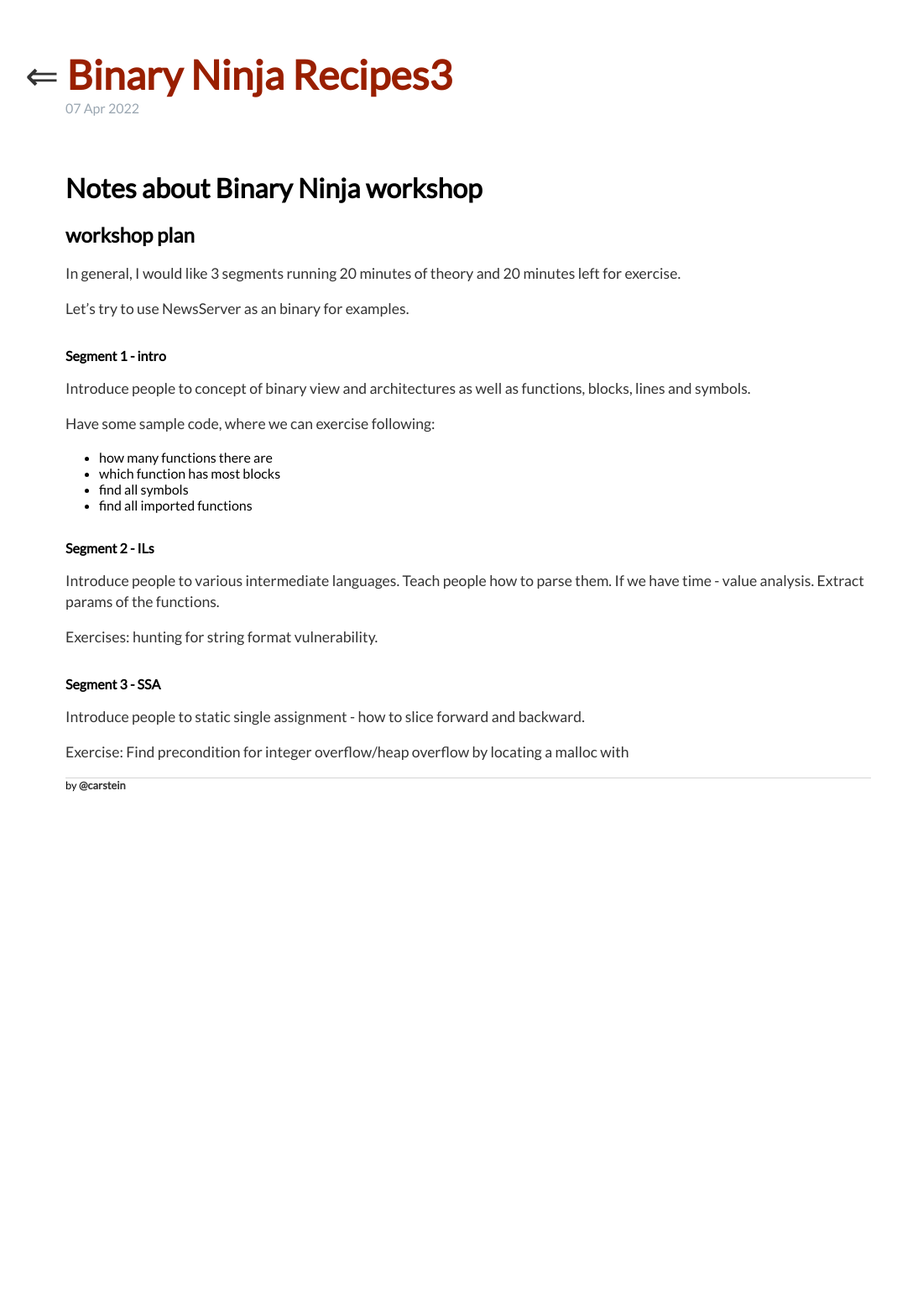
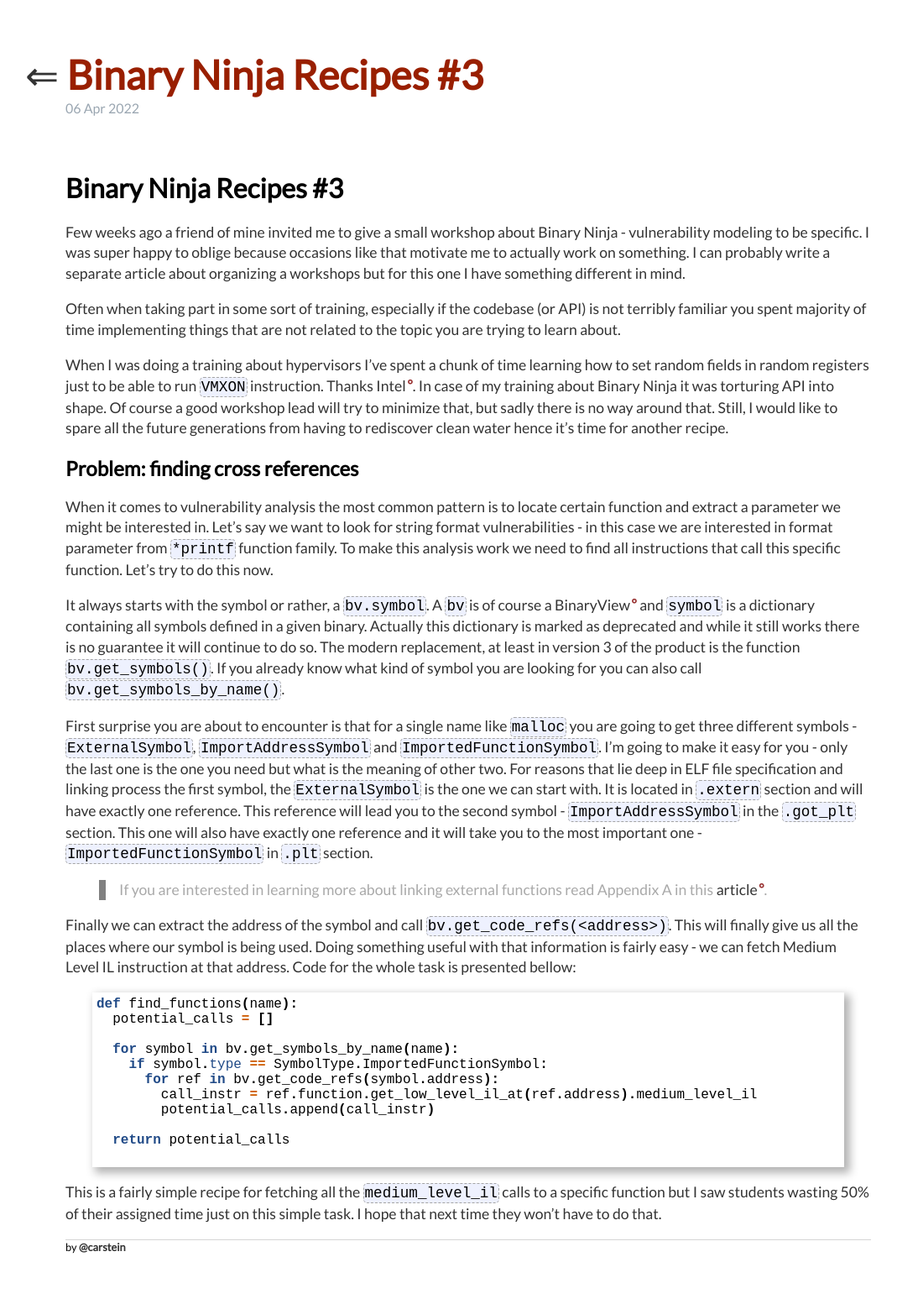
Before and after one commit to carstein/carstein.github.io, a Jekyll site: the page built from _posts/2022-04-7-binary-ninja-recipes3.md, in a window 1280 px wide. Shown: the whole page at 84% size, without its empty margins (82-1151 px from the left). Built offline with Jekyll 4.4.1, drawn with Linux system fonts in a browser that asks for light colours; our own code applies the rules of GitHub Pages for plain Markdown files; a style sheet for code colours, icons or effects is not loaded; before the commit the page ends 1003 px from its top, so only the background shows below that.

Commit message:
Binary Ninja recipe #3 - proper file

````diff
--- a/_posts/2022-04-7-binary-ninja-recipes3.md
+++ b/_posts/2022-04-7-binary-ninja-recipes3.md
@@ -1,31 +1,41 @@
-# Notes about Binary Ninja workshop
+---
+layout: post
+title: "Binary Ninja Recipes #3"
+date: 2022-04-06
+---
 
-## workshop plan
+# Binary Ninja Recipes #3
 
-In general, I would like 3 segments running 20 minutes of theory and 20 minutes left for exercise.
+Few weeks ago a friend of mine invited me to give a small workshop about Binary Ninja - vulnerability modeling to be specific. I was super happy to oblige because occasions like that motivate me to actually work on something. I can probably write a separate article about organizing a workshops but for this one I have something different in mind.
 
-Let's try to use NewsServer as an binary for examples.
+Often when taking part in some sort of training, especially if the codebase (or API) is not terribly familiar you spent majority of time implementing things that are not related to the topic you are trying to learn about.
 
-### Segment 1 - intro
+When I was doing a training about hypervisors I've spent a chunk of time learning how to set random fields in random registers just to be able to run `VMXON` instruction. Thanks [Intel](https://www.felixcloutier.com/x86/vmxon). In case of my training about Binary Ninja it was torturing API into shape. Of course a good workshop lead will try to minimize that, but sadly there is no way around that. Still, I would like to spare all the future generations from having to rediscover clean water hence it's time for another recipe.
 
-Introduce people to concept of binary view and architectures as well as functions, blocks, lines and symbols.
+## Problem: finding cross references
 
-Have some sample code, where we can exercise following:
+When it comes to vulnerability analysis the most common pattern is to locate certain function and extract a parameter we might be interested in. Let's say we want to look for string format vulnerabilities - in this case we are interested in format parameter from `*printf` function family. To make this analysis work we need to find all instructions that call this specific function. Let's try to do this now.
 
-- how many functions there are
-- which function has most blocks
-- find all symbols
-- find all imported functions
+It always starts with the symbol or rather, a `bv.symbol`. A `bv` is of course a [BinaryView](https://api.binary.ninja/binaryninja.binaryview-module.html#binaryninja.binaryview.BinaryView) and `symbol` is a dictionary containing all symbols defined in a given binary. Actually this dictionary is marked as deprecated and while it still works there is no guarantee it will continue to do so. The modern replacement, at least in version 3 of the product is the function `bv.get_symbols()`. If you already know what kind of symbol you are looking for you can also call `bv.get_symbols_by_name()`.
 
-### Segment 2 - ILs
+First surprise you are about to encounter is that for a single name like `malloc` you are going to get three different symbols - `ExternalSymbol`, `ImportAddressSymbol` and `ImportedFunctionSymbol`.  I'm going to make it easy for you - only the last one is the one you need but what is the meaning of other two. For reasons that lie deep in ELF file specification and linking process the first symbol, the `ExternalSymbol` is the one we can start with. It is located in `.extern` section and will have exactly one reference. This reference will lead you to the second symbol - `ImportAddressSymbol` in the `.got_plt` section. This one will also have exactly one reference and it will take you to the most important one - `ImportedFunctionSymbol` in `.plt` section.
 
-Introduce people to various intermediate languages.
-Teach people how to parse them. If we have time - value analysis. Extract params of the functions.
+> If you are interested in learning more about linking external functions read Appendix A in this [article](https://ropemporium.com/guide.html).
 
-Exercises: hunting for string format vulnerability.
+Finally we can extract the address of the symbol and call `bv.get_code_refs(<address>)`. This will finally give us all the places where our symbol is being used. Doing something useful with that information is fairly easy - we can fetch Medium Level IL instruction at that address. Code for the whole task is presented bellow:
 
-### Segment 3 - SSA
+```python
+def find_functions(name):
+  potential_calls = []
 
-Introduce people to static single assignment - how to slice forward and backward.
+  for symbol in bv.get_symbols_by_name(name):
+    if symbol.type == SymbolType.ImportedFunctionSymbol:
+      for ref in bv.get_code_refs(symbol.address):
+        call_instr = ref.function.get_low_level_il_at(ref.address).medium_level_il
+        potential_calls.append(call_instr)
 
-Exercise: Find precondition for integer overflow/heap overflow by locating a malloc with
+  return potential_calls
+
+```
+
+This is a fairly simple recipe for fetching all the `medium_level_il` calls to a specific function but I saw students wasting 50% of their assigned time just on this simple task. I hope that next time they won't have to do that.
````
